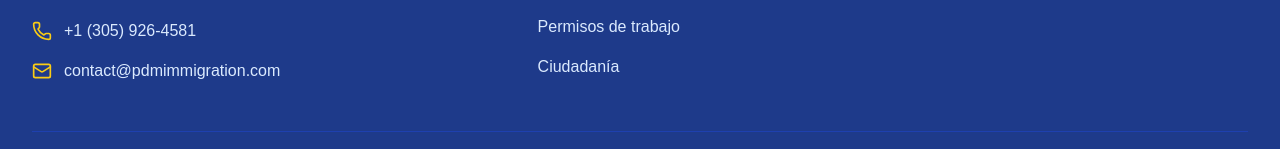
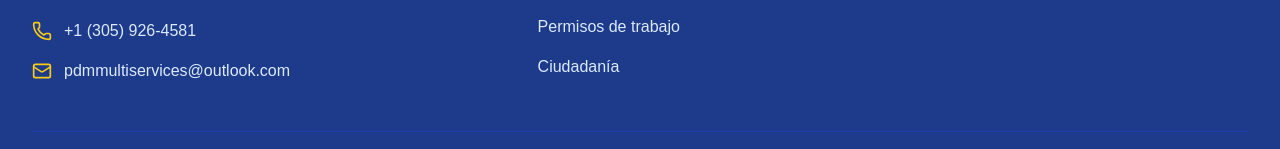
Before and after one commit to MarcosSanPedro/PDM-services, a React (Vite) app: page / in a window 1280 px wide. Shown: the part 5903-6052 px from the top of the page. Built offline with nearby package versions, Linux system fonts and the light colour scheme; a web font is replaced by a local one.

Commit message:
Update contact email in Footer component

```diff
--- a/src/components/Footer.tsx
+++ b/src/components/Footer.tsx
@@ -67,8 +67,8 @@ const Footer = () => {
               </div>
               <div className="flex items-center space-x-3">
                 <Mail className="w-5 h-5 text-yellow-400" />
-                <a href="mailto:contact@pdmimmigration.com" className="text-blue-100 hover:text-yellow-400 transition-colors">
-                  contact@pdmimmigration.com
+                <a href="mailto:pdmmultiservices@outlook.com" className="text-blue-100 hover:text-yellow-400 transition-colors">
+                pdmmultiservices@outlook.com
                 </a>
               </div>
             </div>
```
